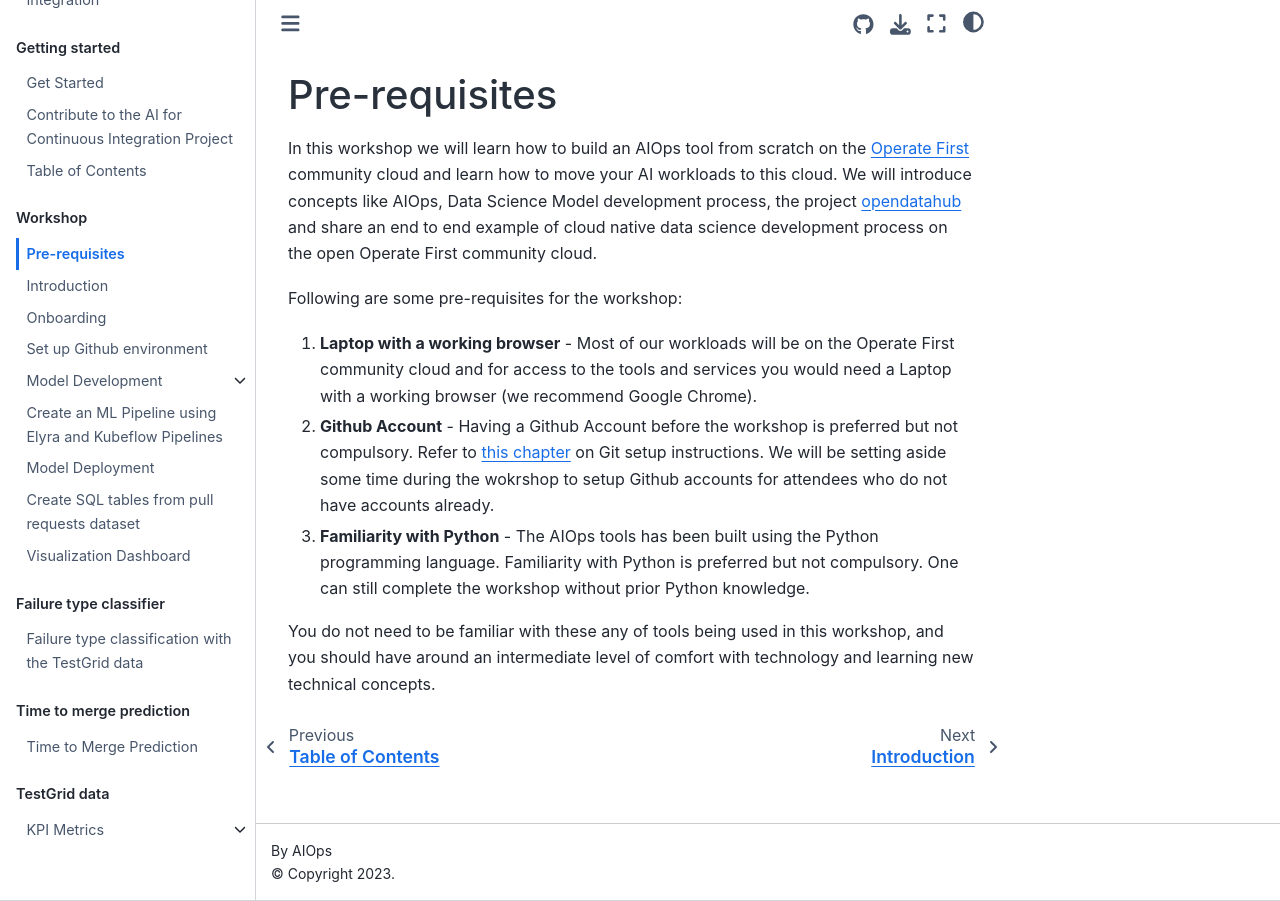
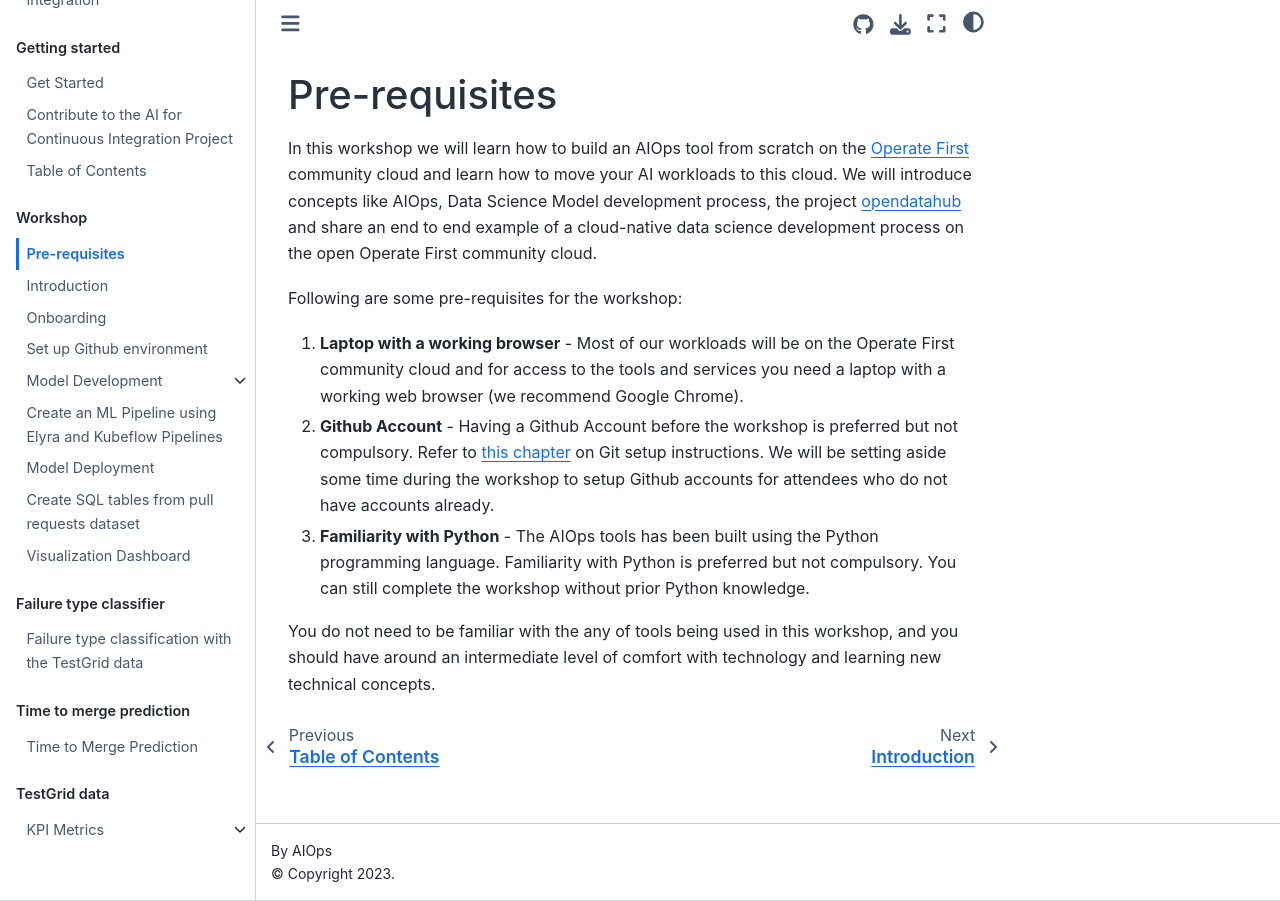
Before and after one commit to aicoe-aiops/ocp-ci-analysis, a Jupyter Book: the page built from docs/workshop/prerequisites.md, in a window 1280 px wide. Built offline with Jupyter Book 1.0.4 settings and Sphinx 7.4.7 and the Sphinx Book theme 1.1.4, drawn with Linux system fonts in a browser that asks for light colours; pages that are not in the unit, such as notebooks, are missing from menus; comment, search, counter and statistics services are not loaded.

Commit message:
Copyedit (grammar, spelling, etc.) for clarity
- Small grammar, spelling, and punctuation fixes
- A few language shifts or additions to further clarity.
- Refactored to have one-line per sentence for easier reading/reviewing of diffs.

```diff
--- a/docs/workshop/prerequisites.md
+++ b/docs/workshop/prerequisites.md
@@ -1,13 +1,17 @@
 # Pre-requisites
 
-In this workshop we will learn how to build an AIOps tool from scratch on the [Operate First](https://www.operate-first.cloud/) community cloud and learn how to move your AI workloads to this cloud. We will introduce concepts like AIOps, Data Science Model development process, the project [opendatahub](https://opendatahub.io/) and share an end to end example of cloud native data science development process on the open Operate First community cloud.
+In this workshop we will learn how to build an AIOps tool from scratch on the [Operate First](https://www.operate-first.cloud/) community cloud and learn how to move your AI workloads to this cloud.
+We will introduce concepts like AIOps, Data Science Model development process, the project [opendatahub](https://opendatahub.io/) and share an end to end example of a cloud-native data science development process on the open Operate First community cloud.
 
 Following are some pre-requisites for the workshop:
 
-1. **Laptop with a working browser** - Most of our workloads will be on the Operate First community cloud and for access to the tools and services you would need a Laptop with a working browser (we recommend Google Chrome).
+1. **Laptop with a working browser** - Most of our workloads will be on the Operate First community cloud and for access to the tools and services you need a laptop with a working web browser (we recommend Google Chrome).
 
-2. **Github Account** - Having a Github Account before the workshop is preferred but not compulsory. Refer to [this chapter](./git_setup.md) on Git setup instructions. We will be setting aside some time during the wokrshop to setup Github accounts for attendees who do not have accounts already.
+2. **Github Account** - Having a Github Account before the workshop is preferred but not compulsory. Refer to [this chapter](./git_setup.md) on Git setup instructions.
+We will be setting aside some time during the workshop to setup Github accounts for attendees who do not have accounts already.
 
-3. **Familiarity with Python** - The AIOps tools has been built using the Python programming language. Familiarity with Python is preferred but not compulsory. One can still complete the workshop without prior Python knowledge.
+3. **Familiarity with Python** - The AIOps tools has been built using the Python programming language.
+Familiarity with Python is preferred but not compulsory.
+You can still complete the workshop without prior Python knowledge.
 
-You do not need to be familiar with these any of tools being used in this workshop, and you should have around an intermediate level of comfort with technology and learning new technical concepts.
+You do not need to be familiar with the any of tools being used in this workshop, and you should have around an intermediate level of comfort with technology and learning new technical concepts.
```
